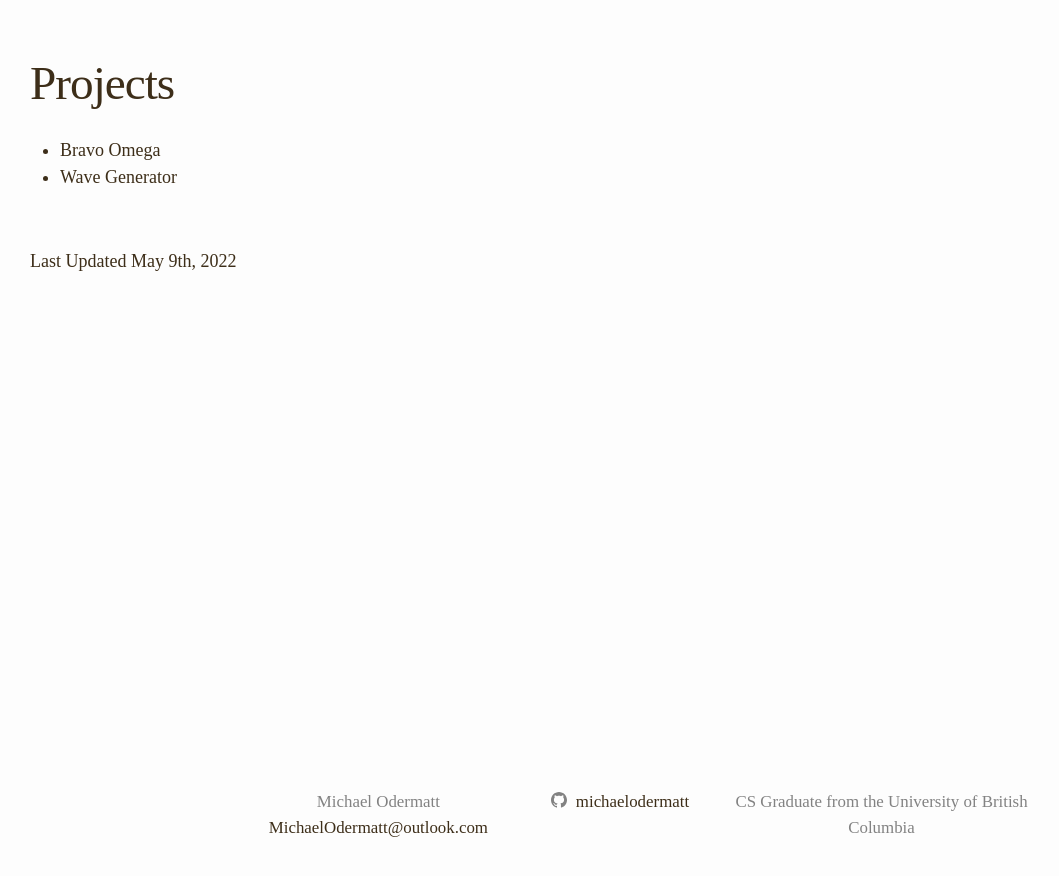
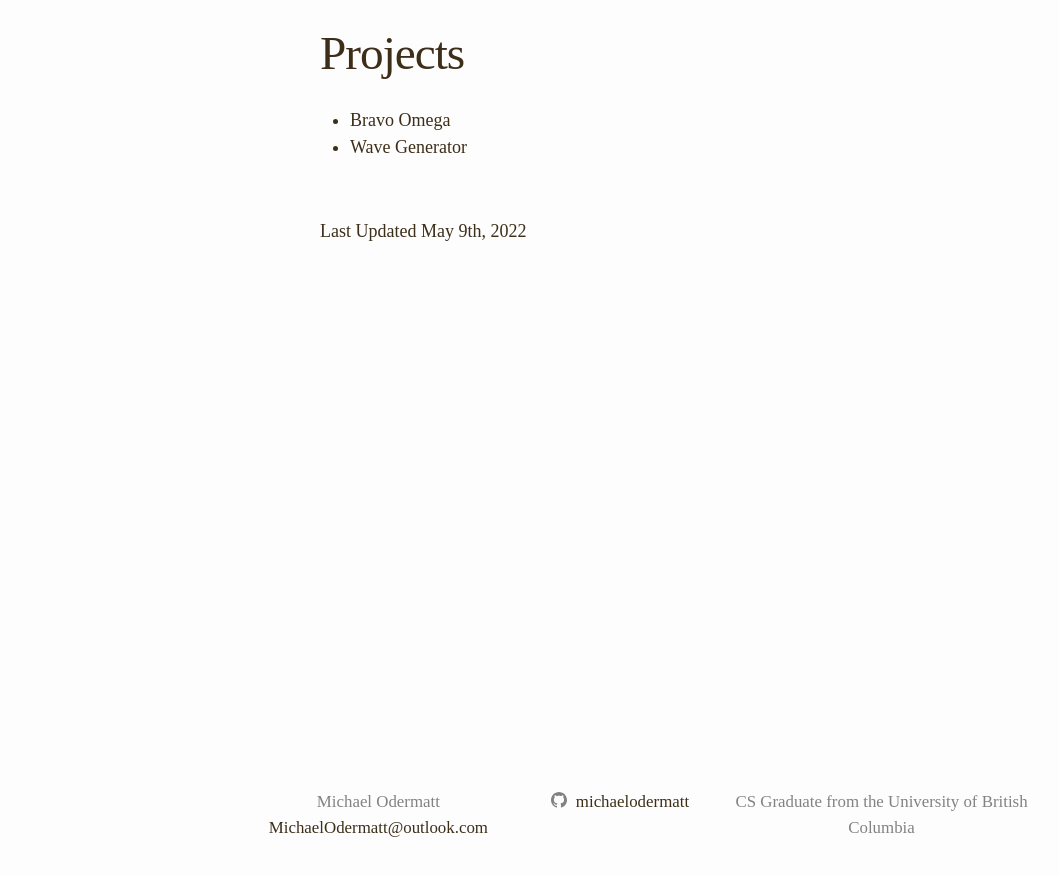
Before and after one commit to MichaelOdermatt/MichaelOdermatt.github.io, a Jekyll site: the page built from projects.markdown, in a window 1280 px wide. Shown: the top 876 px of the page, without its empty margins (0-1059 px from the left). Built offline with Jekyll 4.4.1, drawn with Linux system fonts in a browser that asks for light colours.

Commit message:
restyled post page article element

```diff
--- a/_layouts/page-projects.html
+++ b/_layouts/page-projects.html
@@ -1,7 +1,7 @@
 ---
 layout: default-no-header
 ---
-<article class="post post-page-margin">
+<article class="post-page-content">
 
   <header class="post-header">
     <h1 class="post-title">{{ page.title | escape }}</h1>
--- a/_layouts/page.html
+++ b/_layouts/page.html
@@ -1,7 +1,7 @@
 ---
 layout: default
 ---
-<article class="post post-page-margin">
+<article class="post-page-content">
 
   <header class="post-header">
     <h1 class="post-title">{{ page.title | escape }}</h1>
--- a/_sass/minima/_layout.scss
+++ b/_sass/minima/_layout.scss
@@ -219,8 +219,9 @@
   margin-bottom: $spacing-unit;
 }
 
-.post-page-margin {
-  margin: $spacing-unit;
+.post-page-content {
+  margin: auto;
+  width: 50%;
 }
 
 .post-title {
```
